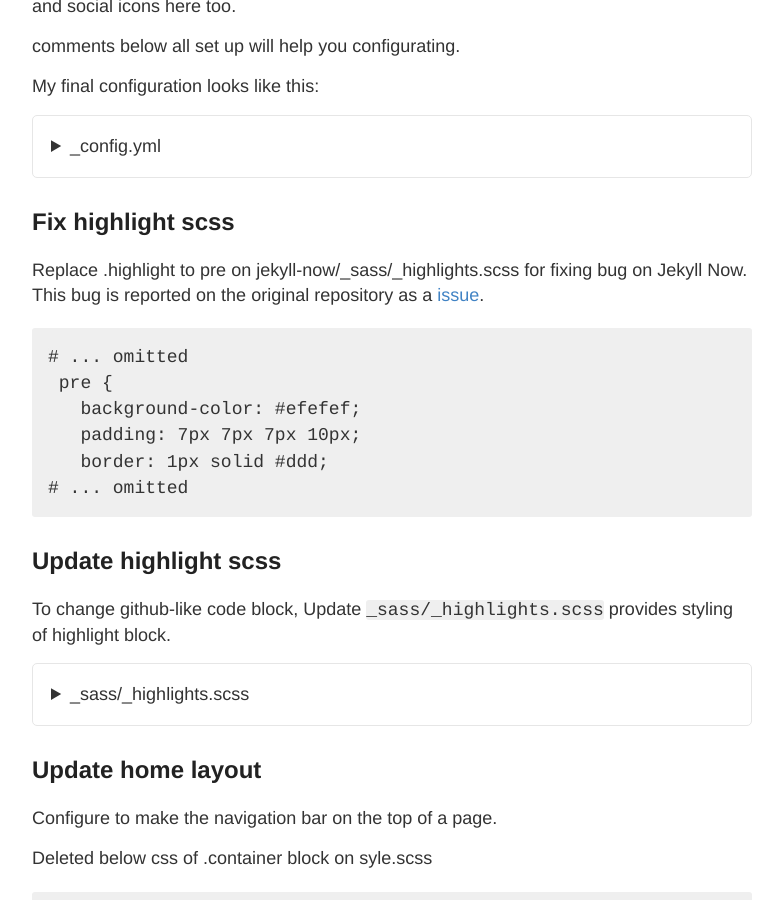
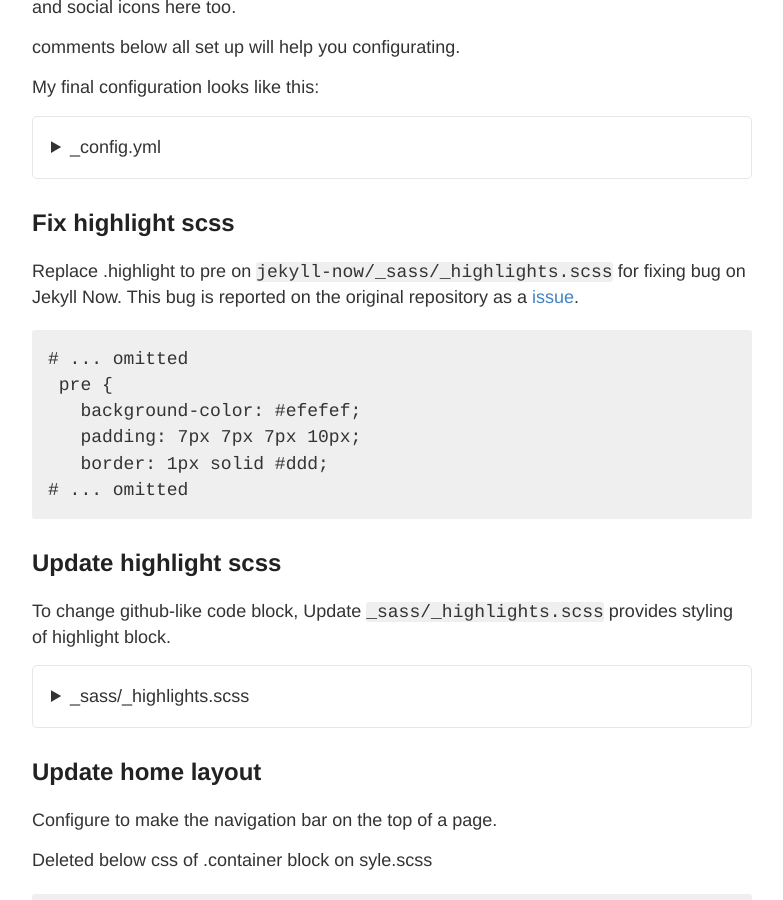
Before and after one commit to yamatokataoka/blog2, a Jekyll site: the page built from _posts/2019-12-22-create-a-blog-using-jekyll-and-github-pages-with-docker.md, in a window 1280 px wide and 900 px high, scrolled down 11548 px. Shown: the whole window, without its empty margins (248-1031 px from the left). Built offline with Jekyll 4.4.1, drawn with Linux system fonts in a browser that asks for light colours; some of the changed text lies outside the part shown.

Commit message:
Refactoring

````diff
--- a/_posts/2019-12-22-create-a-blog-using-jekyll-and-github-pages-with-docker.md
+++ b/_posts/2019-12-22-create-a-blog-using-jekyll-and-github-pages-with-docker.md
@@ -81,10 +81,12 @@ Run below command in wherever you want (In this guide, `~/workspace`)
 
 > `git clone` - git command to copy the repository on GitHub on your local computer
 
+{::options parse_block_html="true" /}
+
 <details>
-<summary>log</summary>
+<summary markdown="span">log</summary>
 
-<pre>
+```
 yamatokataoka@Yamatos-MacBook-Pro workspace % git clone git@github.com:barryclark/jekyll-now.git
 Cloning into 'jekyll-now'...
 remote: Enumerating objects: 1300, done.
@@ -107,8 +109,11 @@ drwxr-xr-x  6 yamatokataoka  staff   192 Dec 24 20:34 _sass
 drwxr-xr-x  8 yamatokataoka  staff   256 Dec 24 20:34 images
 -rw-r--r--  1 yamatokataoka  staff   368 Dec 24 20:34 index.html
 -rw-r--r--  1 yamatokataoka  staff  3863 Dec 24 20:34 style.scss
-</pre>
+```
+
 </details>
+
+{::options parse_block_html="false" /}
 
 now jekyll-now setting up has finished on your local.
 
@@ -179,7 +184,7 @@ A Jekyll blog is being generated and served from the Docker container and you ca
 docker run --rm -it -p 4000:4000 --volume="$PWD:/srv/jekyll" --volume="$PWD/vendor/bundle:/usr/local/bundle" jekyll/jekyll /bin/bash jekyll serve --force_polling
 ```
 
-> ``-p 4000:4000` - option to expose a container’s internal port 4000 and the exposed port is accessible on the host and the port 4000
+> `-p 4000:4000` - option to expose a container’s internal port 4000 and the exposed port is accessible on the host and the port 4000
 >
 > `jekyll serve` - runs the serve command for Jekyll
 >
@@ -272,10 +277,12 @@ Create a new commit with a message describing what work was done in the commit (
 
 After executing above, your repo will now have all files which you created with jekyll new . command on Docker, added to the history and will track future updates to the files.
 
+{::options parse_block_html="true" /}
+
 <details>
-<summary>log</summary>
+<summary markdown="span">log</summary>
 
-<pre>
+```
 yamatokataoka@Yamatos-MacBook-Pro jekyll-now % git commit -m "first commit"
 [master (root-commit) 0bf4096] first commit
  32 files changed, 929 insertions(+)
@@ -311,8 +318,11 @@ yamatokataoka@Yamatos-MacBook-Pro jekyll-now % git commit -m "first commit"
  create mode 100644 images/step1.gif
  create mode 100644 index.html
  create mode 100644 style.scss
-</pre>
+```
+
 </details>
+
+{::options parse_block_html="false" /}
 
 Add your GitHub repository as a remote, replacing `USER` with the account that owns the repository and `REPOSITORY` with the name of the repository, it would be `<user>.github.io`.
 
@@ -370,7 +380,7 @@ Your Jekyll blog will often be viewable immediately at https://USER.github.io.
 # Customize and view your site (Ongoing)
 This is example configurating for Jeyll Now.
 
-## Edit _config.yml file
+## Edit \_config.yml file
 Enter your site name, description, avatar and many other options by editing the `_config.yml` file. You can easily turn on Google Analytics tracking, Disqus commenting and social icons here too.
 
 comments below all set up will help you configurating.
@@ -380,7 +390,7 @@ My final configuration looks like this:
 {::options parse_block_html="true" /}
 
 <details>
-<summary markdown="span">_config.yml</summary>
+<summary markdown="span">\_config.yml</summary>
 
 ```
 #
@@ -483,7 +493,7 @@ exclude:
 {::options parse_block_html="false" /}
 
 ## Fix highlight scss
-Replace .highlight to pre on jekyll-now/_sass/_highlights.scss for fixing bug on Jekyll Now. This bug is reported on the original repository as a [issue](https://github.com/barryclark/jekyll-now/issues/1526).
+Replace .highlight to pre on `jekyll-now/_sass/_highlights.scss` for fixing bug on Jekyll Now. This bug is reported on the original repository as a [issue](https://github.com/barryclark/jekyll-now/issues/1526).
 
 ```
 # ... omitted
@@ -497,10 +507,12 @@ Replace .highlight to pre on jekyll-now/_sass/_highlights.scss for fixing bug on
 ## Update highlight scss
 To change github-like code block, Update `_sass/_highlights.scss` provides styling of highlight block.
 
+{::options parse_block_html="true" /}
+
 <details>
-<summary>_sass/_highlights.scss</summary>
+<summary markdown="span">\_sass/\_highlights.scss</summary>
 
-<pre>
+```
 pre {
   background-color: #efefef;
   padding: 16px;
@@ -515,8 +527,11 @@ code {
   border-radius: 3px;
 }
 # ...omitted (the same with original)
-</pre>
+```
+
 </details>
+
+{::options parse_block_html="false" /}
 
 
 ## Update home layout
````
